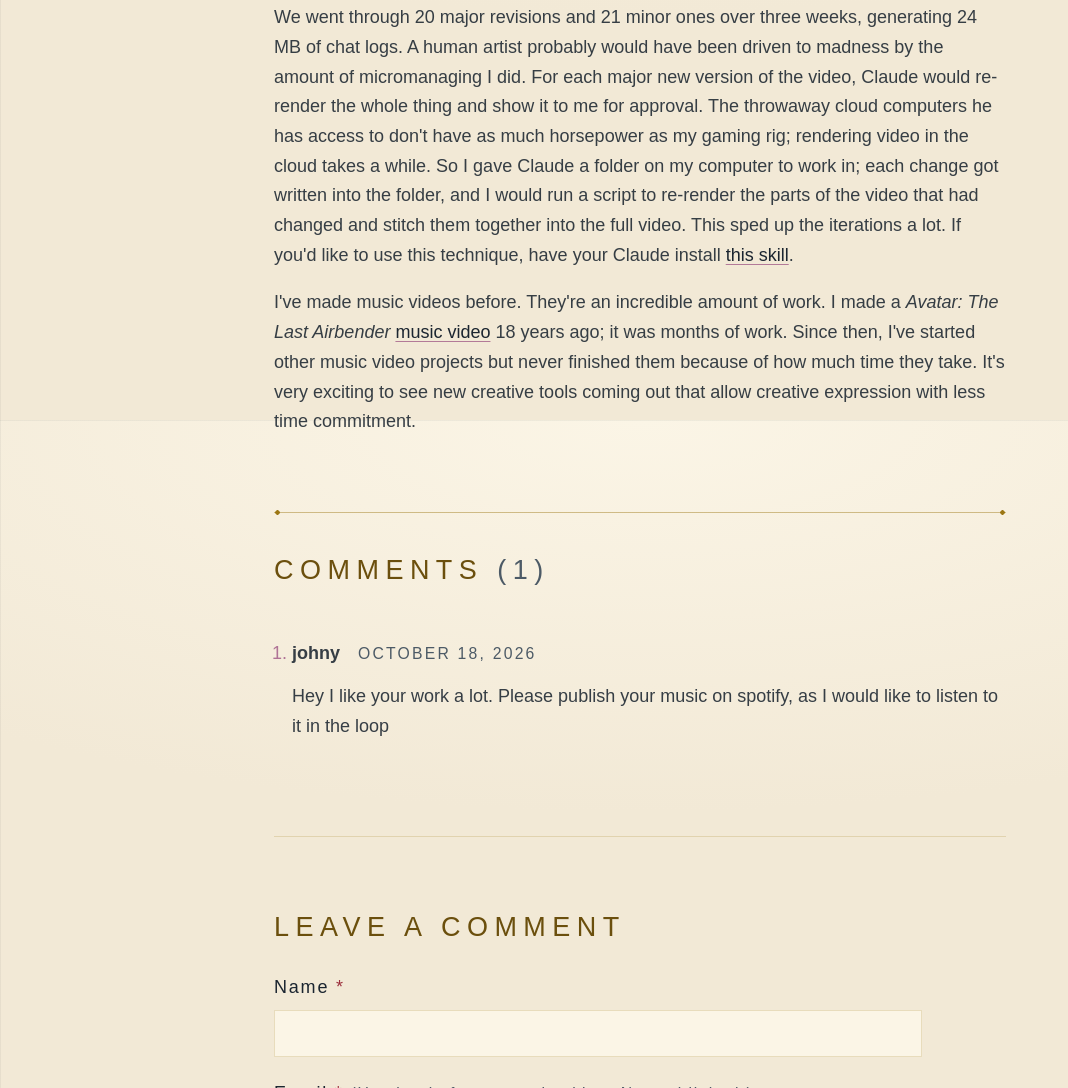
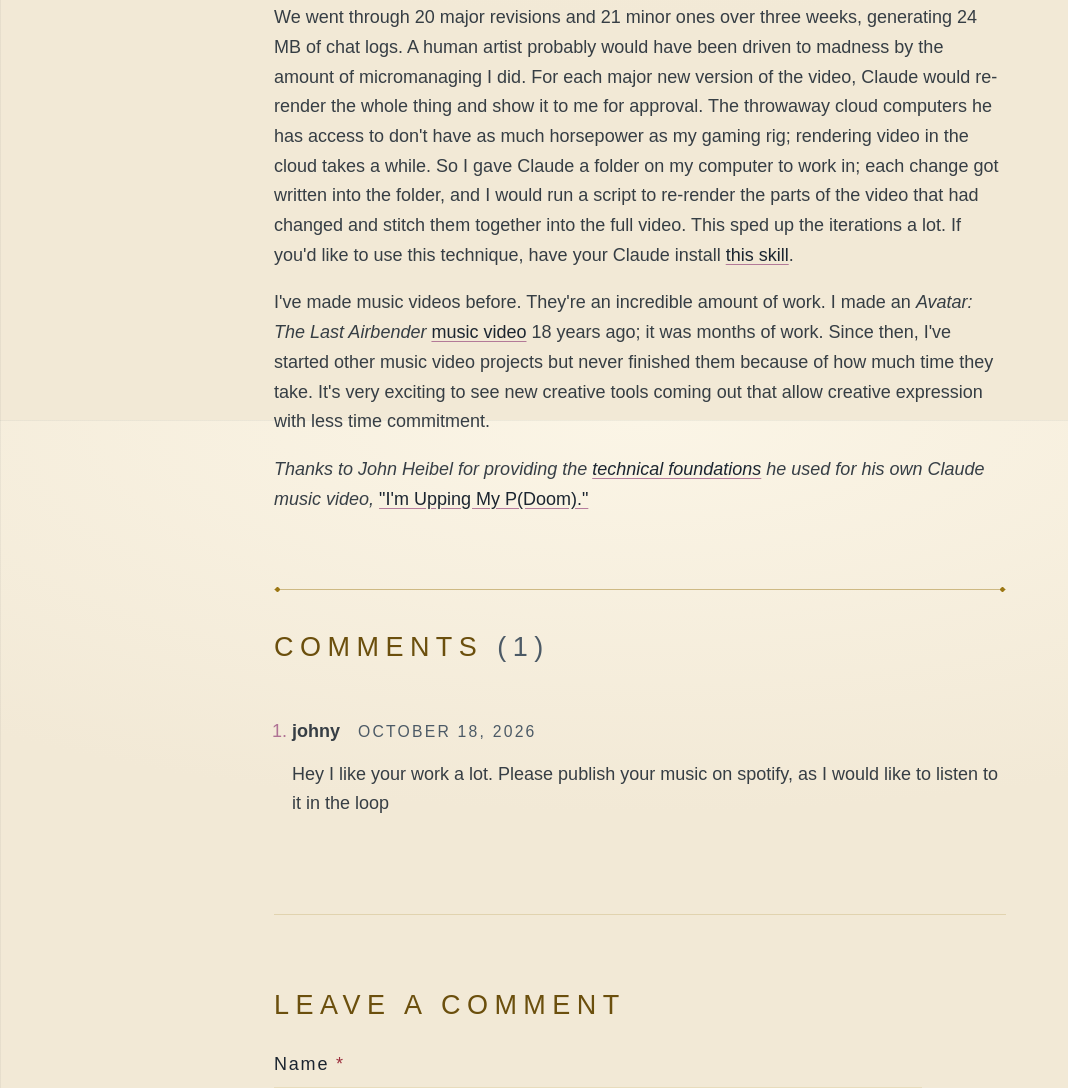
Before and after one commit to toasty-sunbeam/toasty-sunbeam.github.io, an Astro site: page /posts/Complaint-Department in a window 1280 px wide. Shown: the part 2780-3868 px from the top of the page, without its empty margins (0-1068 px from the left). Built offline with nearby package versions, Linux system fonts and the light colour scheme; Astro itself is replaced by a stand-in of ours; a web font is replaced by a local one.

Commit message:
Credit "I'm Upping My P(Doom)"

```diff
--- a/src/pages/posts/Complaint-Department.mdx
+++ b/src/pages/posts/Complaint-Department.mdx
@@ -44,4 +44,6 @@ After that it was just lots and lots of polish:
 
 We went through 20 major revisions and 21 minor ones over three weeks, generating 24 MB of chat logs. A human artist probably would have been driven to madness by the amount of micromanaging I did. For each major new version of the video, Claude would re-render the whole thing and show it to me for approval. The throwaway cloud computers he has access to don't have as much horsepower as my gaming rig; rendering video in the cloud takes a while. So I gave Claude a folder on my computer to work in; each change got written into the folder, and I would run a script to re-render the parts of the video that had changed and stitch them together into the full video. This sped up the iterations a lot. If you'd like to use this technique, have your Claude install [this skill](https://github.com/toasty-sunbeam/chunked-video-render-skill/blob/main/SKILL.md).
 
-I've made music videos before. They're an incredible amount of work. I made a *Avatar: The Last Airbender* [music video](https://www.youtube.com/watch?v=9U35QJ5sYws) 18 years ago; it was months of work. Since then, I've started other music video projects but never finished them because of how much time they take. It's very exciting to see new creative tools coming out that allow creative expression with less time commitment.
+I've made music videos before. They're an incredible amount of work. I made an *Avatar: The Last Airbender* [music video](https://www.youtube.com/watch?v=9U35QJ5sYws) 18 years ago; it was months of work. Since then, I've started other music video projects but never finished them because of how much time they take. It's very exciting to see new creative tools coming out that allow creative expression with less time commitment.
+
+_Thanks to John Heibel for providing the [technical foundations](https://github.com/JohnHeibel/PDoomVideo) he used for his own Claude music video,_ ["I'm Upping My P(Doom)."](https://youtu.be/8j-hR4fJywU)
```
